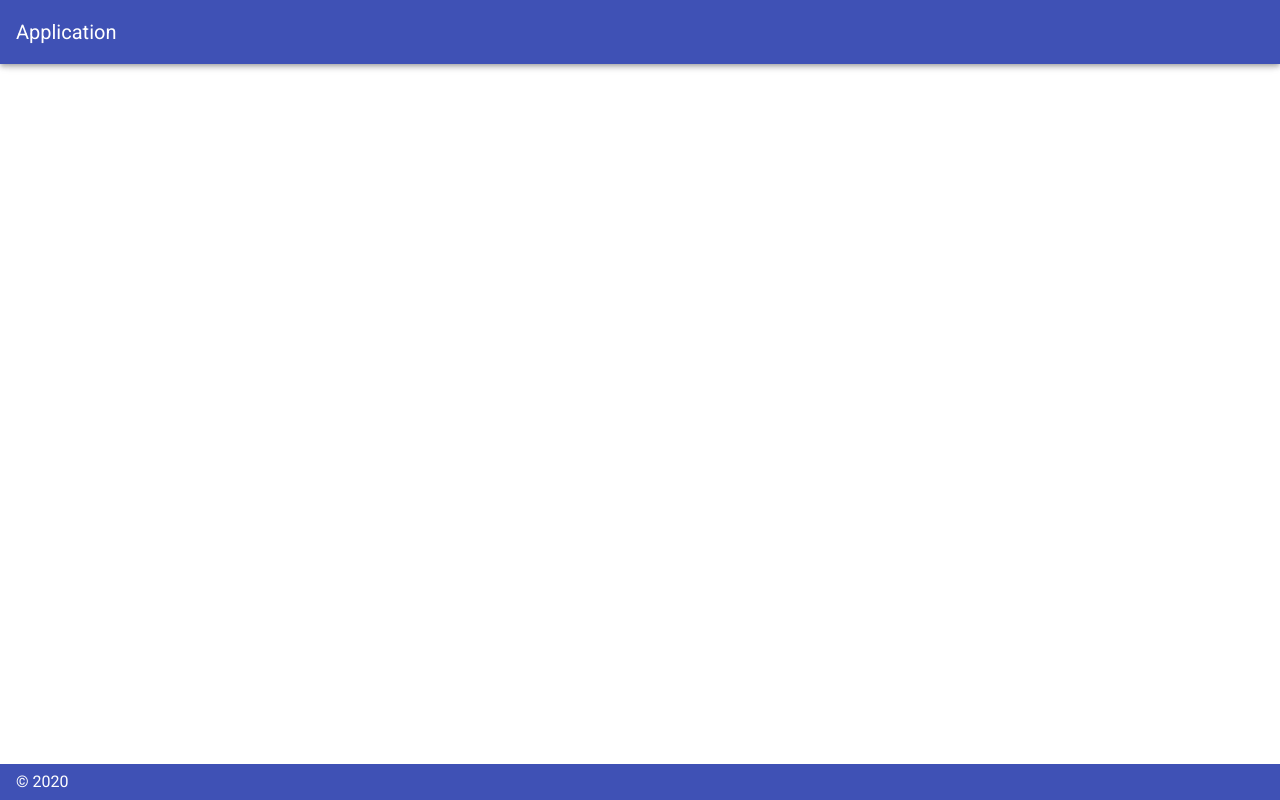
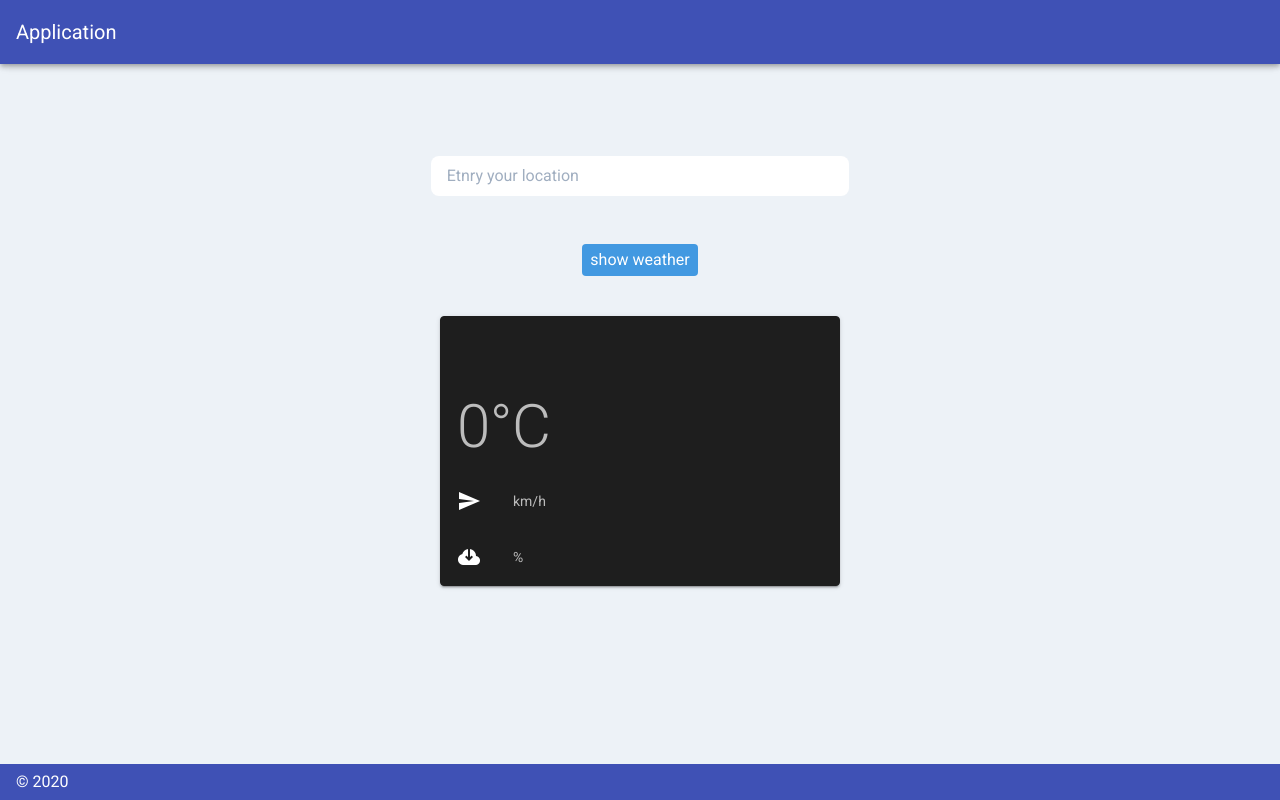
Before and after one commit to krimson998/weather-app, a Nuxt app: page / in a window 1280 px wide. Built offline with nearby package versions, Linux system fonts and the light colour scheme.

Commit message:
Add weather card & configure api requests

```diff
--- a/pages/index.vue
+++ b/pages/index.vue
@@ -1,11 +1,105 @@
 <template>
   <v-main>
-    <v-container class="fill-height bg-white" fluid> </v-container>
+    <v-container
+      class="min-h-full bg-gray-200 flex flex-col align-center"
+      fluid
+    >
+      <input
+        v-model="location"
+        class="bg-white w-1/3 mb-12 mt-20 focus:outline-none focus:shadow-outline border border-gray-500 text-black rounded-lg py-2 px-4 block appearance-none leading-normal"
+        type="city"
+        placeholder="Etnry your location"
+      />
+      <button class="bg-blue-500 rounded py-1 px-2 mb-10" @click="showWeather">
+        show weather
+      </button>
+      <template class="bg-white">
+        <v-card class="mx-auto shadow" min-width="400" max-width="600">
+          <v-list-item two-line>
+            <v-list-item-content>
+              <v-list-item-title class="headline">{{
+                location
+              }}</v-list-item-title>
+              <v-list-item-subtitle>{{ info.timezone }}</v-list-item-subtitle>
+              <v-list-item-subtitle>
+                {{ info.description }}</v-list-item-subtitle
+              >
+            </v-list-item-content>
+          </v-list-item>
+
+          <v-card-text>
+            <v-row align="center">
+              <v-col class="display-3" cols="6">
+                {{ Math.floor(info.temp) }}&deg;C
+              </v-col>
+            </v-row>
+          </v-card-text>
+
+          <v-list-item>
+            <v-list-item-icon>
+              <v-icon>mdi-send</v-icon>
+            </v-list-item-icon>
+            <v-list-item-subtitle
+              >{{ info.windSpeed }} km/h</v-list-item-subtitle
+            >
+          </v-list-item>
+
+          <v-list-item>
+            <v-list-item-icon>
+              <v-icon>mdi-cloud-download</v-icon>
+            </v-list-item-icon>
+            <v-list-item-subtitle>{{ info.humidity }}% </v-list-item-subtitle>
+          </v-list-item>
+        </v-card>
+      </template>
+    </v-container>
   </v-main>
 </template>
 
 <script>
-export default {}
+import axios from 'axios'
+export default {
+  data() {
+    return {
+      location: '',
+      info: {
+        timezone: null,
+        temp: null,
+        windSpeed: null,
+        humidity: null,
+        description: null,
+        lat: null,
+        lon: null,
+      },
+      time: 0,
+    }
+  },
+  methods: {
+    showWeather() {
+      axios
+        .get(
+          `https://api.opencagedata.com/geocode/v1/json?q=${this.location}&key=d4068ba58b4745d8b650068739c713d3`
+        )
+        .then((response) => {
+          this.info.lat = response.data.results[0].geometry.lat
+          this.info.lon = response.data.results[0].geometry.lng
+          axios
+            .get(
+              `https://api.openweathermap.org/data/2.5/onecall?lat=${this.info.lat}&lon=${this.info.lon}&units=metric&exclude=hourly,daily,minutely&appid=106c18242227a70ac3dc99786ba74228`
+            )
+
+            .then((response) => {
+              this.info.timezone = response.data.timezone
+              this.info.temp = response.data.current.temp
+              this.info.windSpeed = response.data.current.wind_speed
+              this.info.humidity = response.data.current.humidity
+              this.info.description =
+                response.data.current.weather[0].description
+            })
+        })
+    },
+  },
+}
 </script>
 
 <style></style>
```
